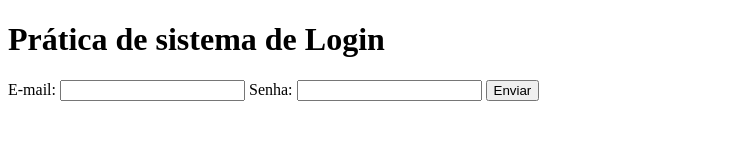
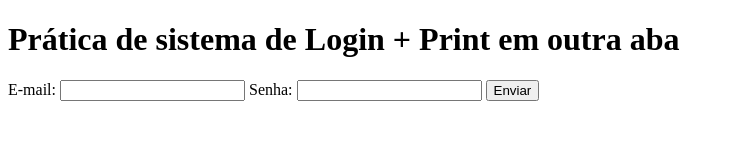
Before and after one commit to ALEXSANFERR8/pratica_login, a plain HTML site: page index.html in a window 1280 px wide. Shown: the whole page, without its empty margins (0-734 px from the left). Drawn offline with Linux system fonts and the light colour scheme.

Commit message:
change the page title

```diff
--- a/index.html
+++ b/index.html
@@ -6,7 +6,7 @@
     <title>Login</title>
 </head>
 <body>
-    <h1>Prática de sistema de Login</h1>
+    <h1>Prática de sistema de Login + Print em outra aba</h1>
 
     <form action="formulario.html" method="get">
 <label for="email">E-mail: </label>
```
